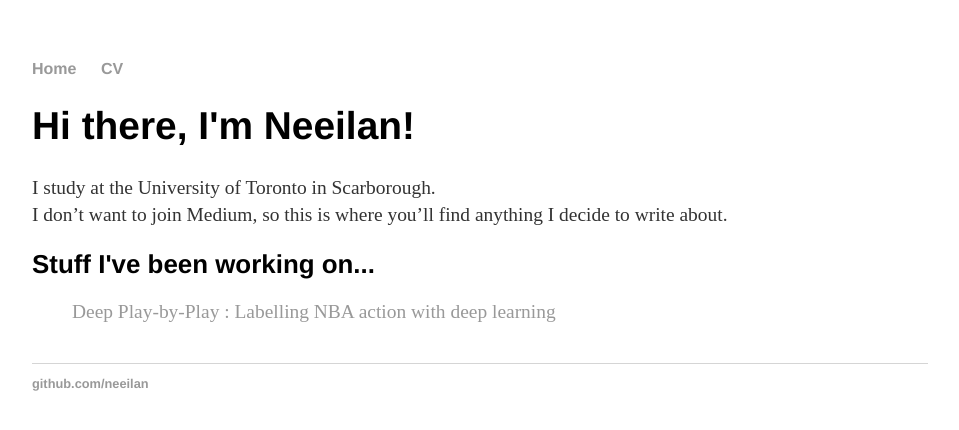
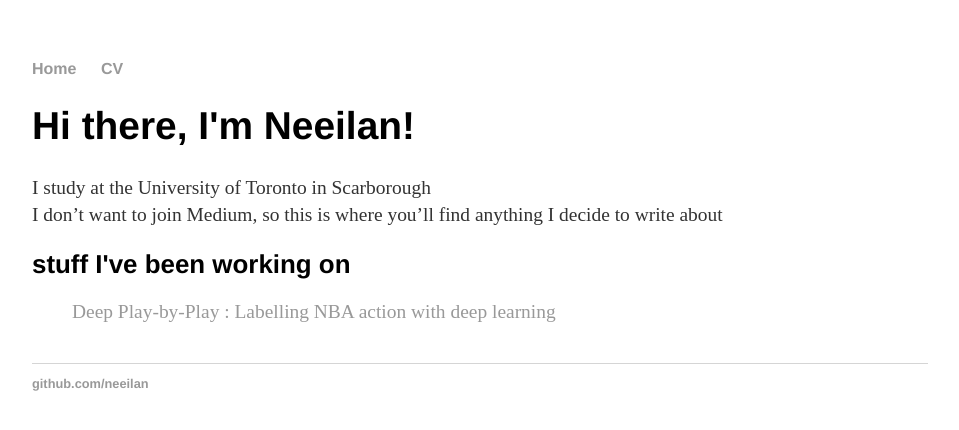
Before and after one commit to neeilan/neeilan.github.io, a Jekyll site: the page built from index.html, in a window 1280 px wide. Shown: the top 430 px of the page, without its empty margins (160-1119 px from the left). Built offline with Jekyll 4.4.1, drawn with Linux system fonts in a browser that asks for light colours.

```diff
--- a/index.html
+++ b/index.html
@@ -5,12 +5,12 @@ title: Neeilan
 <div class="blurb">
 	<h1>Hi there, I'm Neeilan!</h1>
 	<p>
-	I study at the University of Toronto in Scarborough.<br/>
-	I don’t want to join Medium, so this is where you’ll find anything I decide to write about.
+	I study at the University of Toronto in Scarborough<br/>
+	I don’t want to join Medium, so this is where you’ll find anything I decide to write about
 	</p>
 
 	<p>
-	<h2>Stuff I've been working on...</h2>
+	<h2>stuff I've been working on</h2>
 	<ul class="posts">
 		 {% for post in site.posts %}
 		    <li><span><a href="{{ post.url }}" title="{{ post.title }}">{{ post.title }}</a></li>
```
